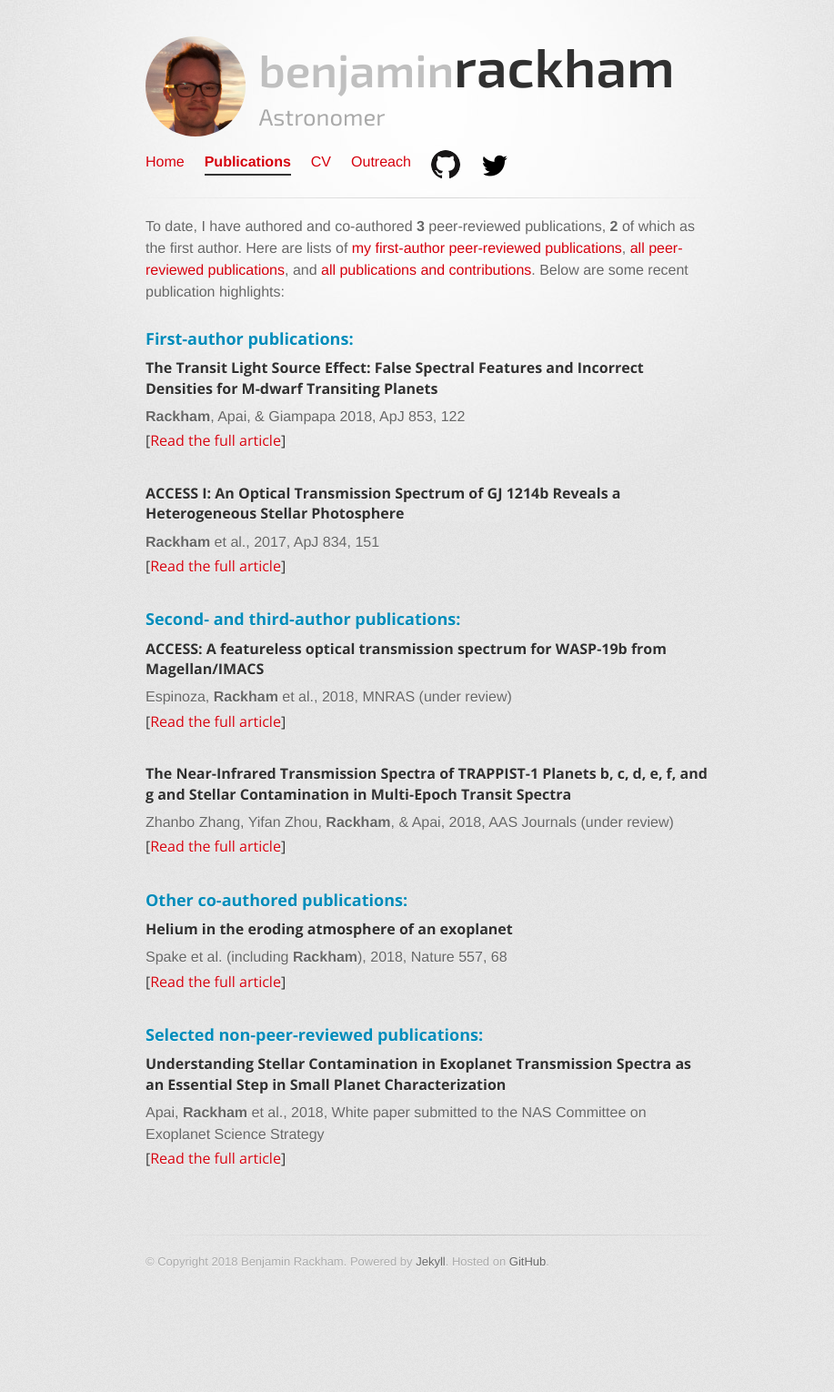
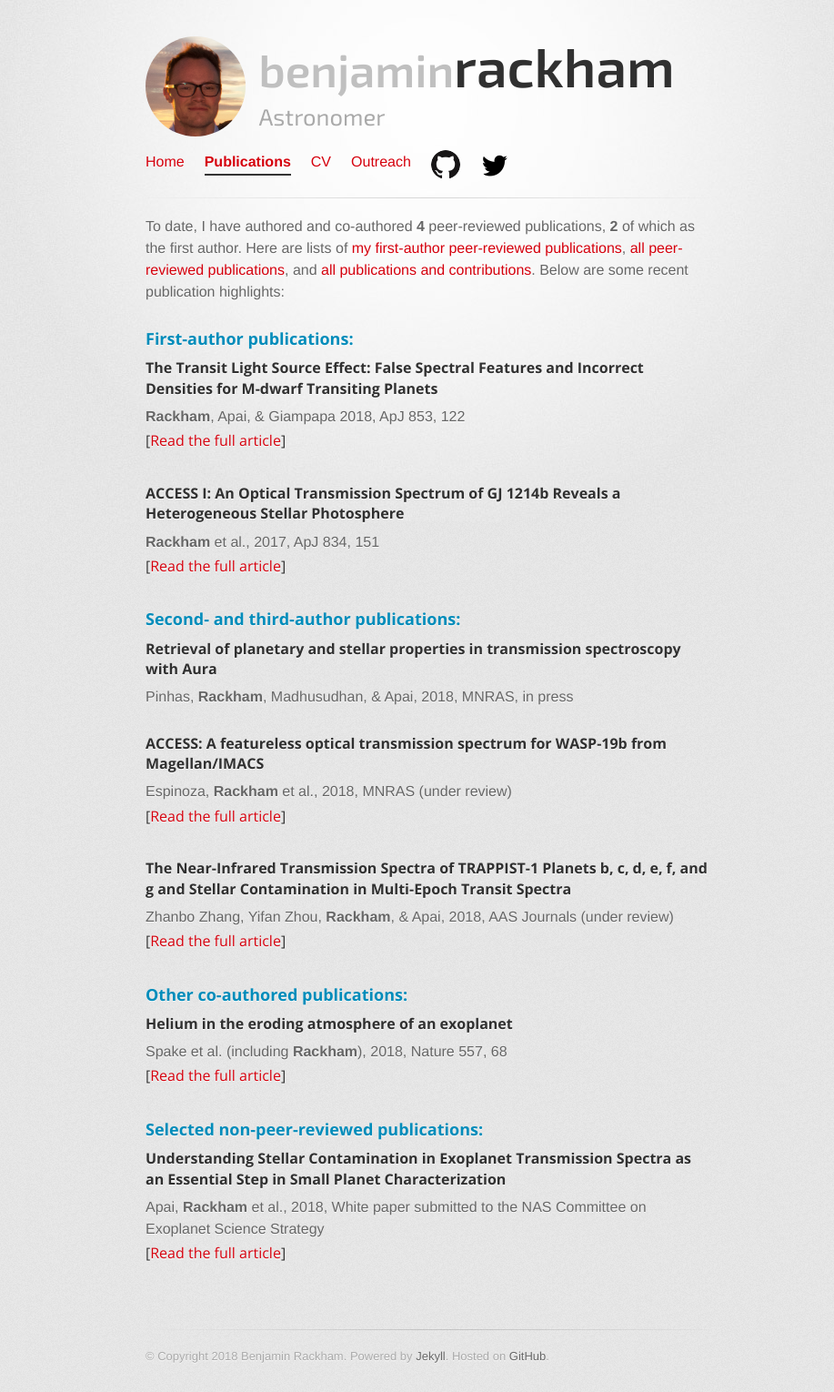
Before and after one commit to brackham/brackham.github.io, a Jekyll site: the page built from publications/index.html, in a window 1280 px wide. Shown: the whole page at 91% size, without its empty margins (170-1087 px from the left). Built offline with Jekyll 4.4.1, drawn with Linux system fonts in a browser that asks for light colours; before the commit the page ends 1426 px from its top, so only the background shows below that.

Commit message:
Update index.html

```diff
--- a/publications/index.html
+++ b/publications/index.html
@@ -5,7 +5,7 @@ current: publications
 description: My Publications
 ---
 
-To date, I have authored and co-authored <b>3</b> peer-reviewed publications, <b>2</b> of which as the first author.
+To date, I have authored and co-authored <b>4</b> peer-reviewed publications, <b>2</b> of which as the first author.
 Here are lists of
 <a href="https://ui.adsabs.harvard.edu/#/public-libraries/7BjXy1TzQ4-HubMUiOfMCQ" target="_blank">my first-author peer-reviewed publications</a>,
 <a href="https://ui.adsabs.harvard.edu/#/public-libraries/qsq2WnsfR7u9_lXNtslG-A" target="_blank">all peer-reviewed publications</a>,
@@ -45,6 +45,12 @@ Below are some recent publication highlights:
 <section id="second-author">
   <h3><b>Second- and third-author publications:</b></h3>
   <div class="job">
+    <h4><b>Retrieval of planetary and stellar properties in transmission spectroscopy with Aura</b></h4>
+    Pinhas, <b>Rackham</b>, Madhusudhan, &amp; Apai, 2018, MNRAS, in press<br>
+<!--     <h4>[<a href="https://arxiv.org/abs/1807.10652" target="_blank">Read the full article</a>]</h4> -->
+  </div>
+  <br>
+  <div class="job">
     <h4><b>ACCESS: A featureless optical transmission spectrum for WASP-19b from Magellan/IMACS</b></h4>
     Espinoza, <b>Rackham</b> et al., 2018, MNRAS (under review)<br>
     <h4>[<a href="https://arxiv.org/abs/1807.10652" target="_blank">Read the full article</a>]</h4>
```
